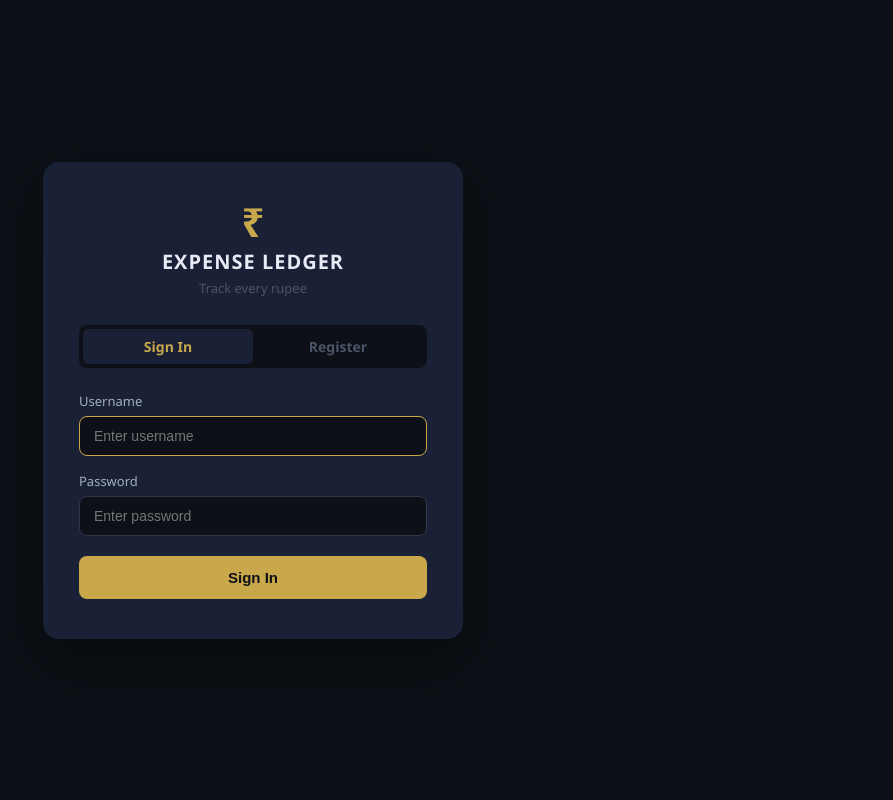
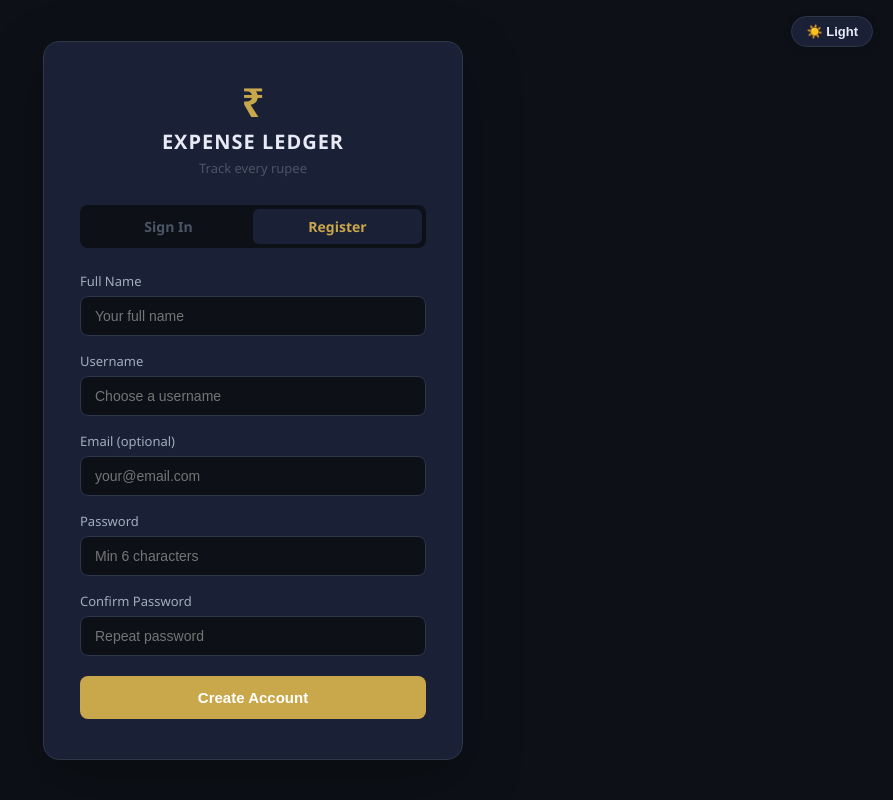
Before and after one commit to babyaga852/expense-ledger, a Flask app: page /register in a window 1280 px wide. Shown: the whole page, without its empty margins (387-1280 px from the left). Run offline with Flask 3, Linux system fonts and the light colour scheme.

Commit message:
feat: light/dark mode toggle on all pages

```diff
--- a/templates/login.html
+++ b/templates/login.html
@@ -6,46 +6,89 @@
 <title>Expense Ledger – Sign In</title>
 <style>
   *, *::before, *::after { box-sizing: border-box; margin: 0; padding: 0; }
+
+  /* Dark (default) */
+  :root {
+    --bg:      #0d1117;
+    --card:    #1a2035;
+    --border:  #2d3748;
+    --gold:    #c9a84c;
+    --text:    #e8eaf6;
+    --muted:   #4a5568;
+    --sub:     #a0aec0;
+    --green:   #68d391;
+    --red:     #fc8181;
+  }
+
+  /* Light */
+  body.light {
+    --bg:      #f0f2f5;
+    --card:    #ffffff;
+    --border:  #d1d5db;
+    --gold:    #b8860b;
+    --text:    #1a202c;
+    --muted:   #6b7280;
+    --sub:     #4b5563;
+    --green:   #16a34a;
+    --red:     #dc2626;
+  }
+
   body {
     font-family: 'Segoe UI', sans-serif;
-    background: #0d1117;
+    background: var(--bg);
     min-height: 100vh;
     display: flex;
     align-items: center;
     justify-content: center;
+    transition: background .3s;
   }
+
+  /* Theme toggle */
+  .theme-toggle {
+    position: fixed;
+    top: 16px;
+    right: 20px;
+    background: var(--card);
+    border: 1px solid var(--border);
+    border-radius: 50px;
+    padding: 7px 14px;
+    cursor: pointer;
+    font-size: 13px;
+    font-weight: 600;
+    color: var(--text);
+    display: flex;
+    align-items: center;
+    gap: 6px;
+    transition: all .2s;
+    box-shadow: 0 2px 8px rgba(0,0,0,.15);
+  }
+  .theme-toggle:hover { border-color: var(--gold); color: var(--gold); }
+
   .card {
-    background: #1a2035;
+    background: var(--card);
     border-radius: 16px;
     padding: 40px 36px;
     width: 100%;
     max-width: 420px;
-    box-shadow: 0 20px 60px rgba(0,0,0,0.5);
+    box-shadow: 0 20px 60px rgba(0,0,0,0.3);
+    border: 1px solid var(--border);
+    transition: background .3s, border-color .3s;
   }
   .logo {
     text-align: center;
     margin-bottom: 28px;
   }
-  .logo .symbol {
-    font-size: 40px;
-    color: #c9a84c;
-    font-weight: 900;
-    line-height: 1;
-  }
-  .logo h1 {
-    color: #e8eaf6;
-    font-size: 20px;
-    font-weight: 700;
-    margin-top: 6px;
-    letter-spacing: 1px;
-  }
-  .logo p { color: #4a5568; font-size: 13px; margin-top: 4px; }
+  .logo .symbol { font-size: 40px; color: var(--gold); font-weight: 900; line-height: 1; }
+  .logo h1 { color: var(--text); font-size: 20px; font-weight: 700; margin-top: 6px; letter-spacing: 1px; }
+  .logo p { color: var(--muted); font-size: 13px; margin-top: 4px; }
+
   .tabs {
     display: flex;
-    background: #0d1117;
+    background: var(--bg);
     border-radius: 8px;
     padding: 4px;
     margin-bottom: 24px;
+    transition: background .3s;
   }
   .tabs a {
     flex: 1;
@@ -55,31 +98,30 @@
     text-decoration: none;
     font-size: 14px;
     font-weight: 600;
-    color: #4a5568;
+    color: var(--muted);
     transition: all .2s;
   }
-  .tabs a.active {
-    background: #1a2035;
-    color: #c9a84c;
-  }
-  label { display: block; color: #a0aec0; font-size: 13px; margin-bottom: 6px; }
+  .tabs a.active { background: var(--card); color: var(--gold); }
+
+  label { display: block; color: var(--sub); font-size: 13px; margin-bottom: 6px; }
   input[type=text], input[type=password], input[type=email] {
     width: 100%;
-    background: #0d1117;
-    border: 1px solid #2d3748;
+    background: var(--bg);
+    border: 1px solid var(--border);
     border-radius: 8px;
     padding: 11px 14px;
-    color: #e8eaf6;
+    color: var(--text);
     font-size: 14px;
     margin-bottom: 16px;
     outline: none;
-    transition: border-color .2s;
+    transition: border-color .2s, background .3s, color .3s;
   }
-  input:focus { border-color: #c9a84c; }
+  input:focus { border-color: var(--gold); }
+
   .btn {
     width: 100%;
-    background: #c9a84c;
-    color: #0d1117;
+    background: var(--gold);
+    color: #fff;
     border: none;
     border-radius: 8px;
     padding: 13px;
@@ -90,17 +132,17 @@
     margin-top: 4px;
   }
   .btn:hover { opacity: .88; }
-  .alert {
-    padding: 11px 14px;
-    border-radius: 8px;
-    font-size: 13px;
-    margin-bottom: 18px;
-  }
-  .alert-error { background: #2d1515; color: #fc8181; border: 1px solid #c53030; }
-  .alert-success { background: #1a2d1a; color: #68d391; border: 1px solid #276749; }
+
+  .alert { padding: 11px 14px; border-radius: 8px; font-size: 13px; margin-bottom: 18px; }
+  .alert-error   { background: #2d1515; color: var(--red);   border: 1px solid #c53030; }
+  .alert-success { background: #1a2d1a; color: var(--green); border: 1px solid #276749; }
 </style>
 </head>
 <body>
+
+<!-- Theme toggle -->
+<button class="theme-toggle" onclick="toggleTheme()" id="themeBtn">☀️ Light</button>
+
 <div class="card">
   <div class="logo">
     <div class="symbol">₹</div>
@@ -109,14 +151,14 @@
   </div>
 
   <div class="tabs">
-    <a href="/login" class="active">Sign In</a>
-    <a href="/register" class="">Register</a>
+    <a href="/login"    class="{{ 'active' if mode == 'login'    else '' }}">Sign In</a>
+    <a href="/register" class="{{ 'active' if mode == 'register' else '' }}">Register</a>
   </div>
 
+  {% if error   %}<div class="alert alert-error">❌ {{ error }}</div>{% endif %}
+  {% if success %}<div class="alert alert-success">✅ {{ success }}</div>{% endif %}
 
-
-
-
+  {% if mode == 'login' %}
   <form method="POST" action="/login">
     <label>Username</label>
     <input type="text" name="username" placeholder="Enter username" required autofocus>
@@ -125,6 +167,44 @@
     <button class="btn" type="submit">Sign In</button>
   </form>
 
+  {% else %}
+  <form method="POST" action="/register">
+    <label>Full Name</label>
+    <input type="text" name="fullname" placeholder="Your full name" required>
+    <label>Username</label>
+    <input type="text" name="username" placeholder="Choose a username" required>
+    <label>Email (optional)</label>
+    <input type="email" name="email" placeholder="your@email.com">
+    <label>Password</label>
+    <input type="password" name="password" placeholder="Min 6 characters" required>
+    <label>Confirm Password</label>
+    <input type="password" name="confirm" placeholder="Repeat password" required>
+    <button class="btn" type="submit">Create Account</button>
+  </form>
+  {% endif %}
 </div>
+
+<script>
+function toggleTheme() {
+  const body = document.body;
+  const btn  = document.getElementById('themeBtn');
+  const isLight = body.classList.toggle('light');
+  btn.textContent = isLight ? '🌙 Dark' : '☀️ Light';
+  localStorage.setItem('theme', isLight ? 'light' : 'dark');
+}
+
+// Apply saved theme on load
+(function() {
+  const saved = localStorage.getItem('theme');
+  const btn   = document.getElementById('themeBtn');
+  if (saved === 'light') {
+    document.body.classList.add('light');
+    btn.textContent = '🌙 Dark';
+  } else {
+    btn.textContent = '☀️ Light';
+  }
+})();
+</script>
+
 </body>
 </html>
```
Also changed, not shown: templates/index.html (line endings or trailing spaces).
